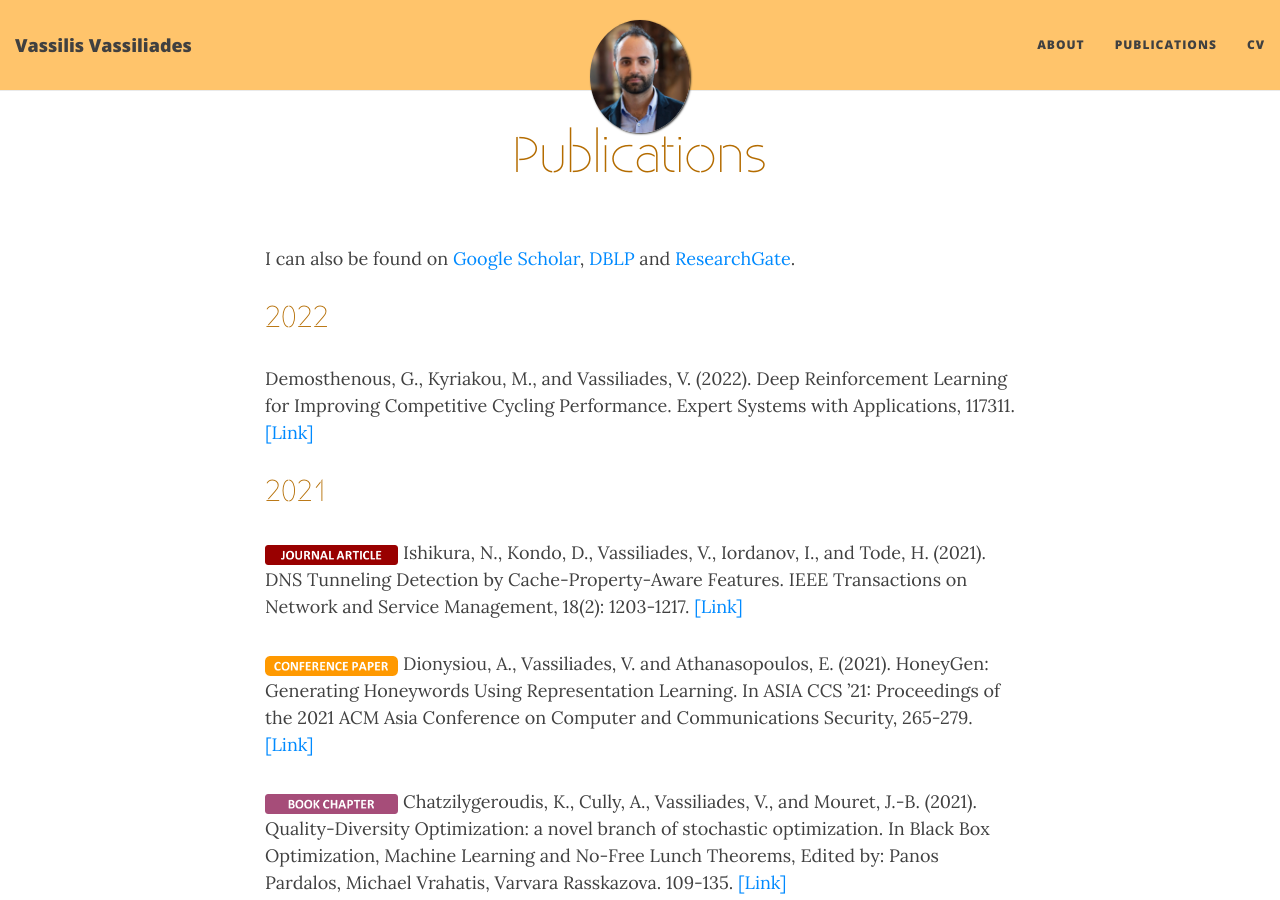
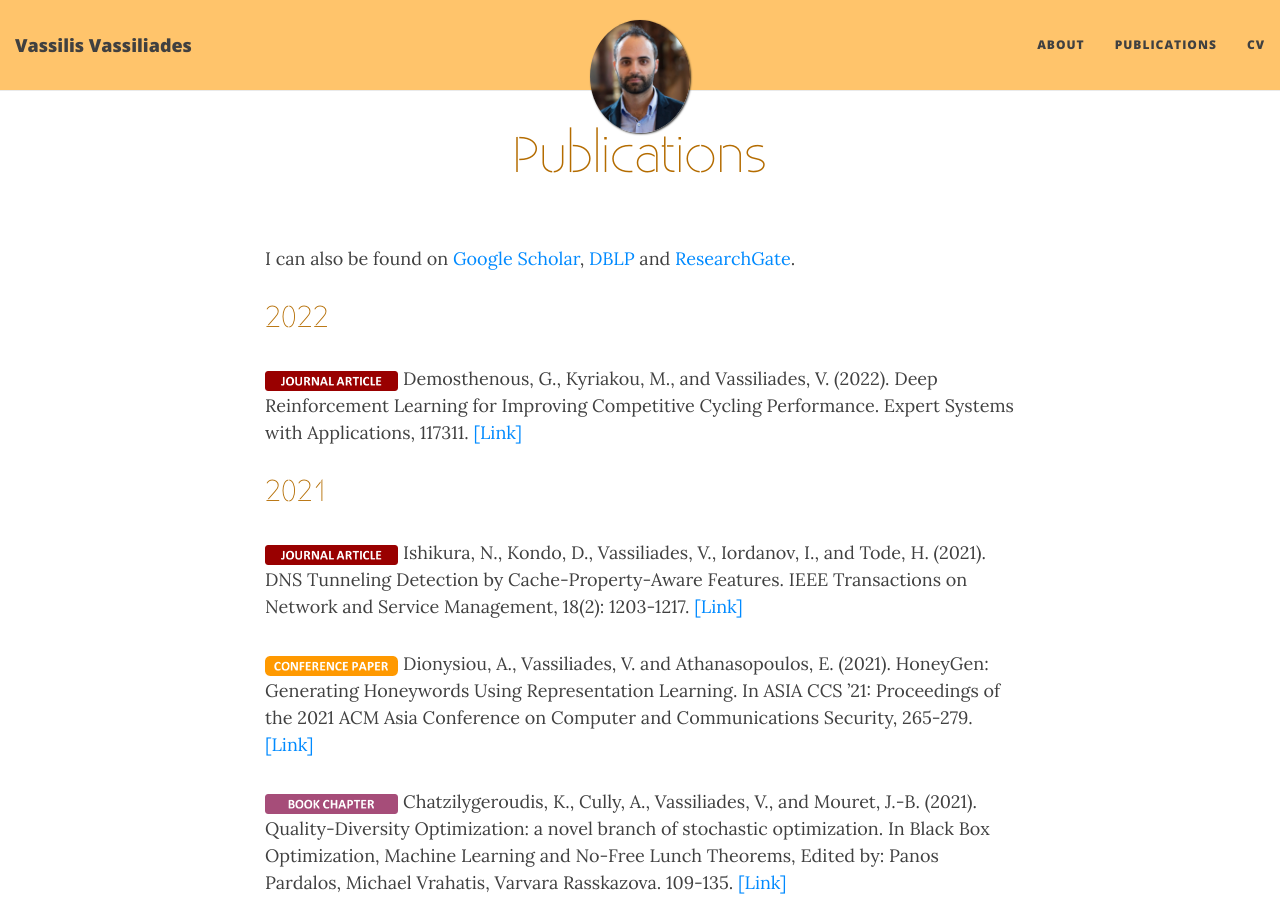
Before and after one commit to vassilisvas/vassilisvas.github.io, a Jekyll site: the page built from publications.md, in a window 1280 px wide and 900 px high. Built offline with Jekyll 4.4.1, drawn with Linux system fonts in a browser that asks for light colours; nearby versions of some CDN libraries.

Commit message:
added fig for journal article

```diff
--- a/publications.md
+++ b/publications.md
@@ -8,6 +8,7 @@ I can also be found on [Google Scholar](https://scholar.google.com/citations?use
 
 ## 2022
 
+<img src="../img/journal-article.png" height="20px">
 Demosthenous, G., Kyriakou, M., and Vassiliades, V. (2022). Deep Reinforcement Learning for Improving Competitive Cycling Performance. Expert Systems with Applications, 117311. [[Link]](https://www.sciencedirect.com/science/article/pii/S095741742200673X)
 
 ## 2021
```
